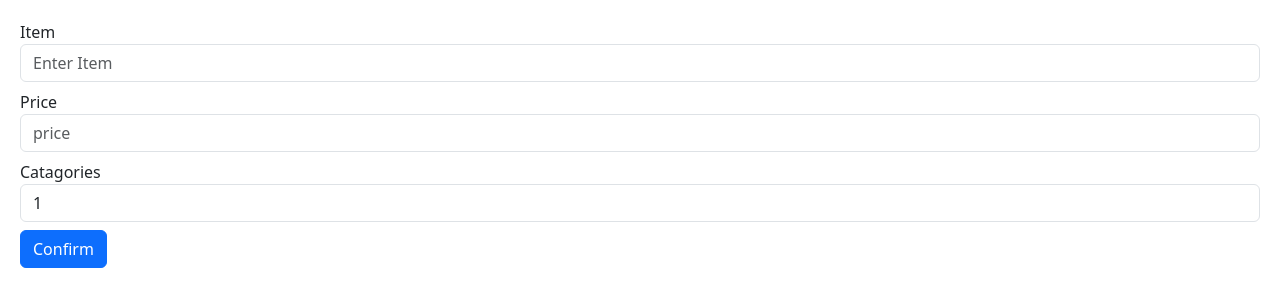
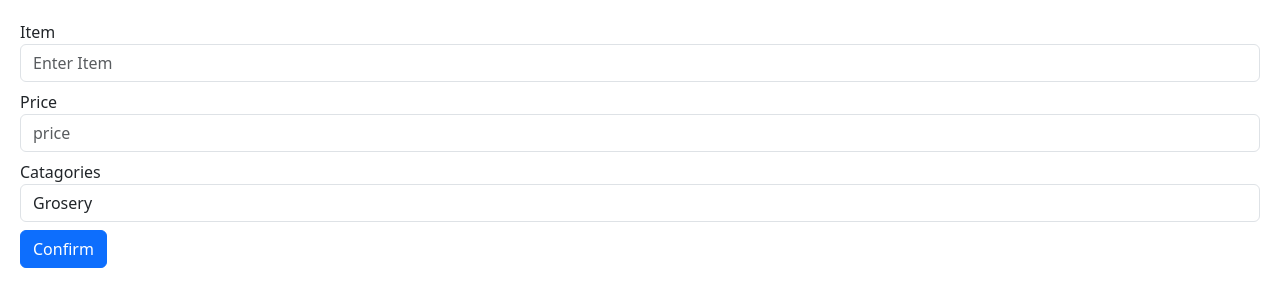
Before and after one commit to haileyesuschekol/Expenses, a React (Vite) app in the folder react-app/: page / in a window 1280 px wide. Shown: the top 306 px of the page. Built offline with nearby package versions, Linux system fonts and the light colour scheme.

Commit message:
update on form section option values

```diff
--- a/react-app/src/components/FormInput.tsx
+++ b/react-app/src/components/FormInput.tsx
@@ -27,8 +27,8 @@ const FormInput = () => {
         <div className="form-group mb-2">
           <label htmlFor="catagories mb-2">Catagories</label>
           <select className="form-control" id="catagories">
-            <option>1</option>
-            <option>2</option>
+            <option>Grosery</option>
+            <option>Bill</option>
           </select>
         </div>
         <button type="submit" className="btn btn-primary mb-2">
```
